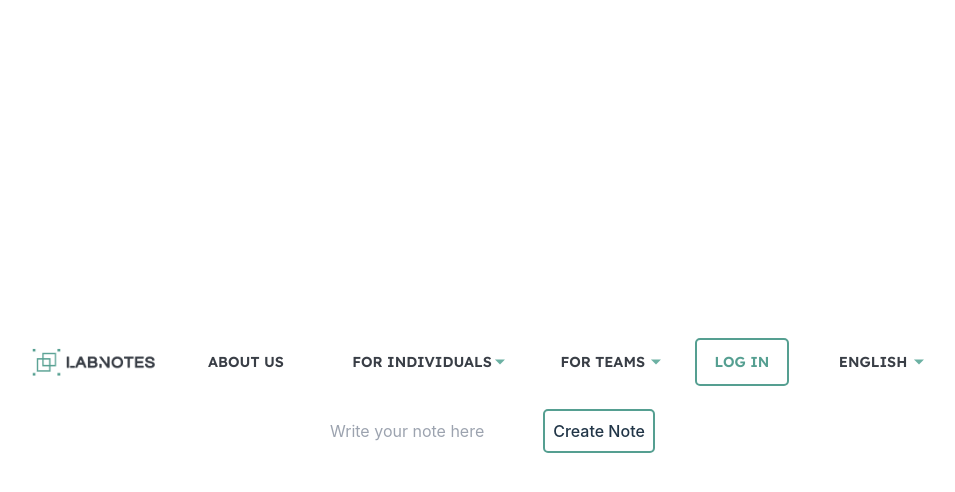
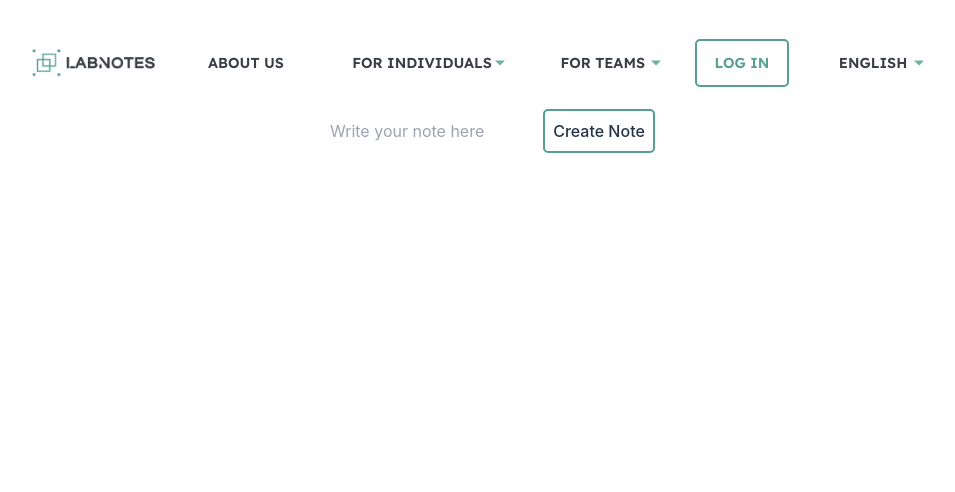
Before and after one commit to Naom19/labnotes, a React (Vite) app: page / in a window 1280 px wide. Shown: the top 492 px of the page, without its empty margins (161-1116 px from the left). Built offline with nearby package versions, Linux system fonts and the light colour scheme.

Commit message:
style: body & navbar

```diff
--- a/src/Components/staticComponents/static.css
+++ b/src/Components/staticComponents/static.css
@@ -1,6 +1,8 @@
 @import url('https://fonts.googleapis.com/css2?family=Lexend:wght@300;400;500;600&display=swap');
 
 html, body {
+    display: flex;
+    justify-content: center;
     margin: 0;
     padding: 0;
   }
--- a/src/index.css
+++ b/src/index.css
@@ -27,13 +27,6 @@ a:hover {
   color: #535bf2;
 }
 
-body {
-  margin: 0;
-  display: flex;
-  place-items: center;
-  min-width: 320px;
-  min-height: 100vh;
-}
 
 h1 {
   font-size: 3.2em;
```
